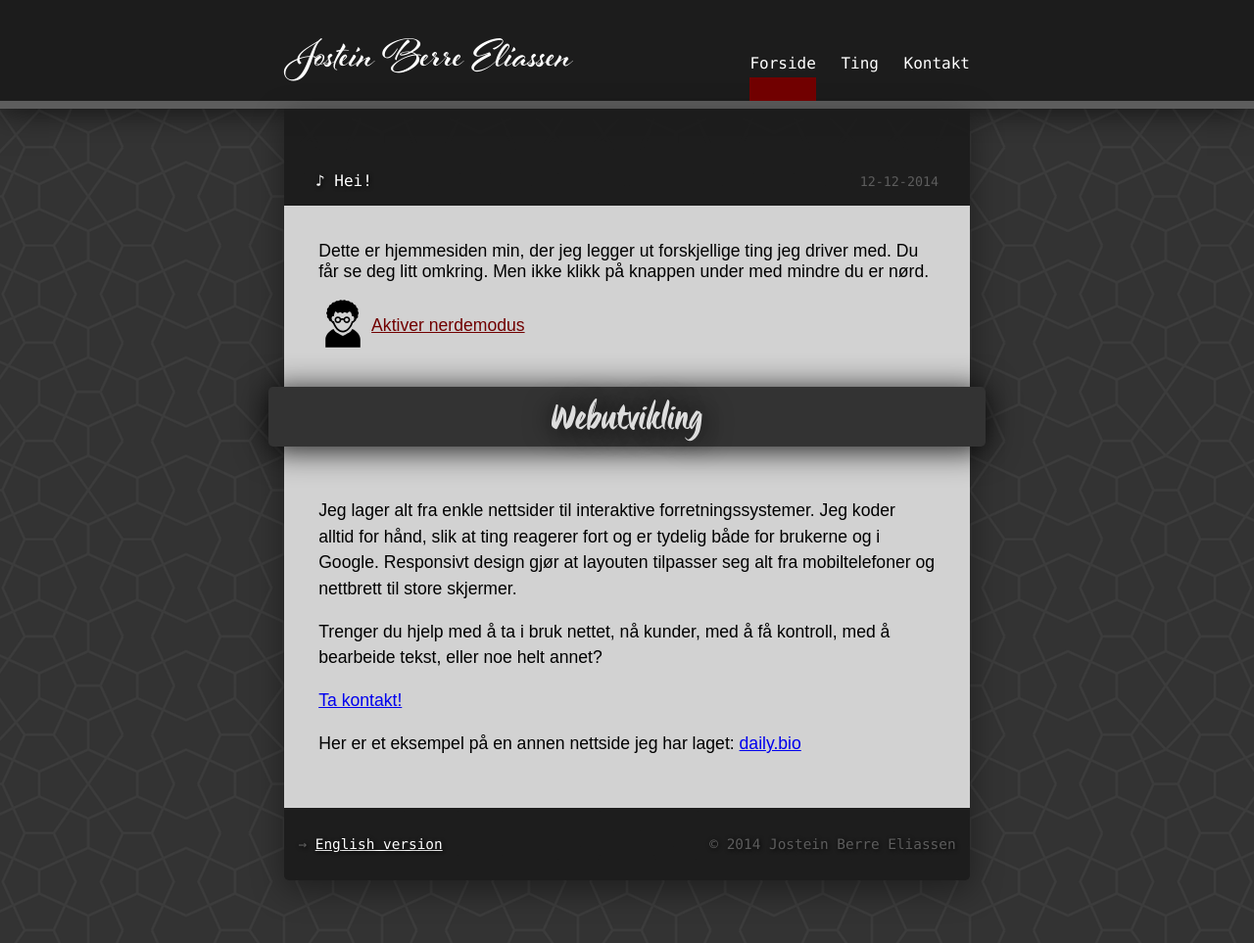
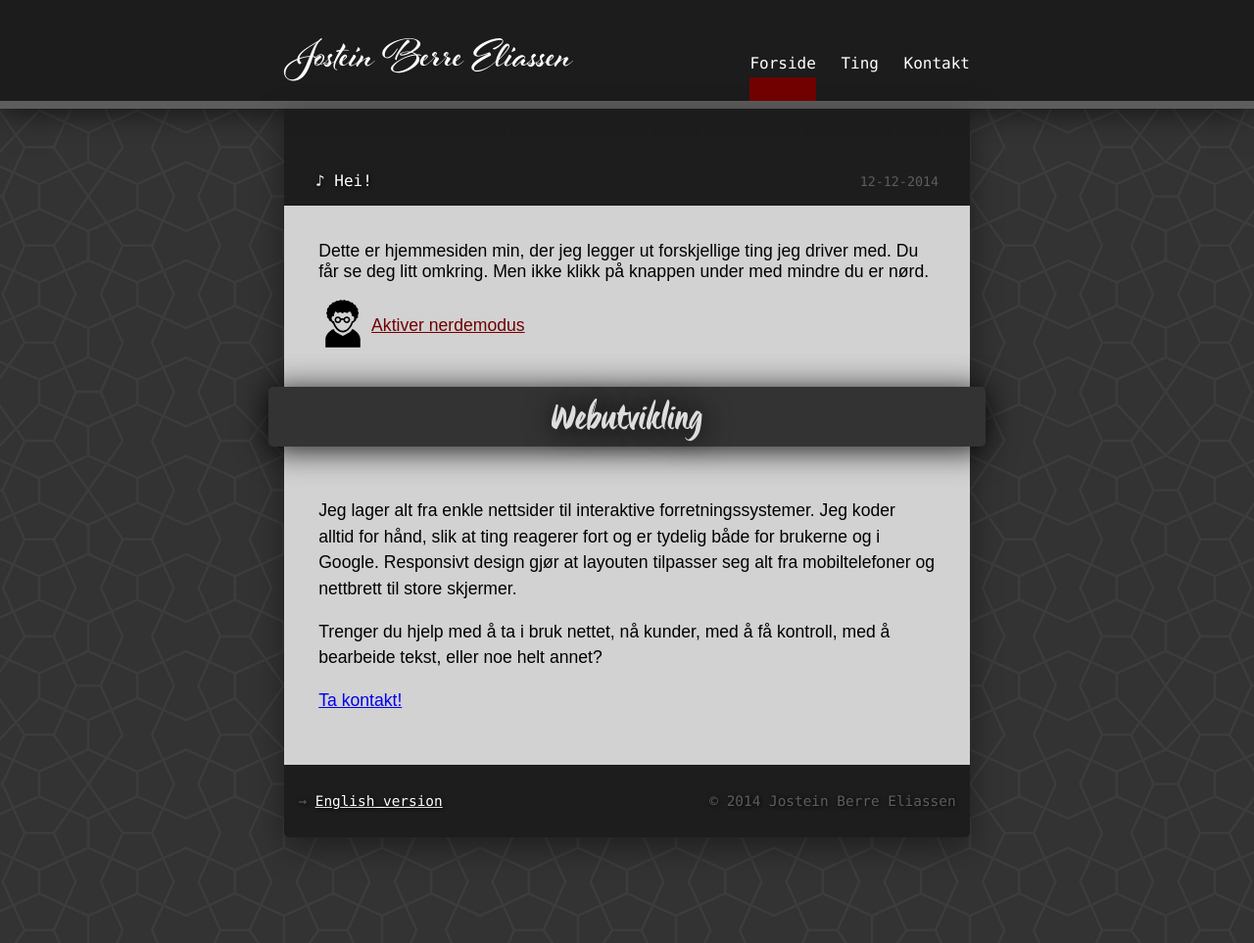
Before and after one commit to jbe/jbe.github.io, a Jekyll site: the page built from index.md, in a window 1280 px wide. Shown: the whole page at 98% size. Built offline with Jekyll 4.4.1, drawn with Linux system fonts in a browser that asks for light colours; nearby versions of some CDN libraries; some web fonts are replaced; Markdown is read by kramdown in place of the engine named in the settings; after the commit the page ends 919 px from its top, so only the background shows below that.

Commit message:
Update index.md

```diff
--- a/index.md
+++ b/index.md
@@ -20,5 +20,3 @@ Jeg lager alt fra enkle nettsider til interaktive forretningssystemer. Jeg koder
 Trenger du hjelp med å ta i bruk nettet, nå kunder, med å få kontroll, med å bearbeide tekst, eller noe helt annet?
 
 [Ta kontakt!](/kontakt.html)
-
-Her er et eksempel på en annen nettside jeg har laget: [daily.bio](//daily.bio)
```
